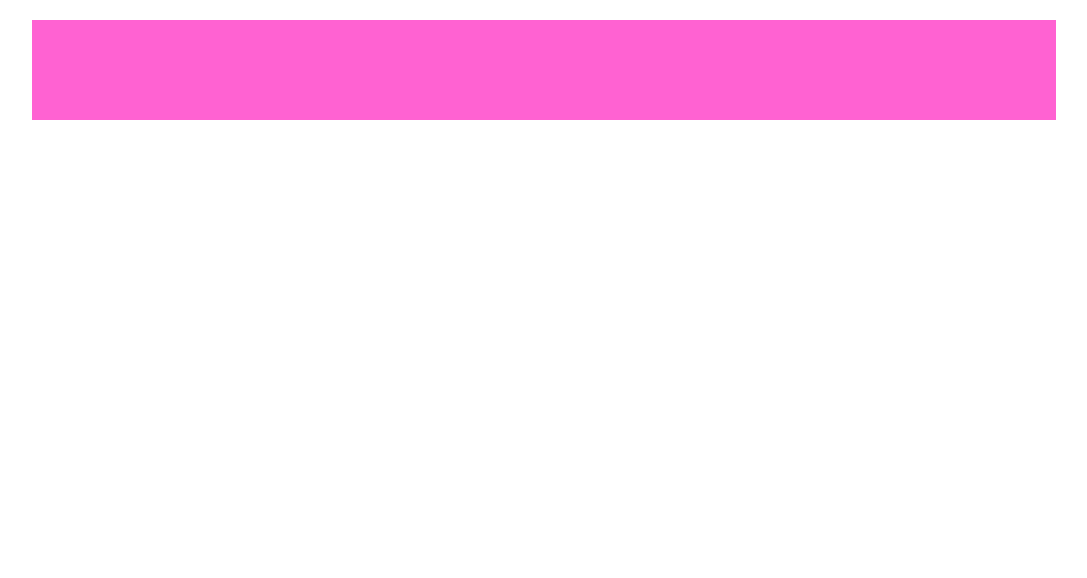
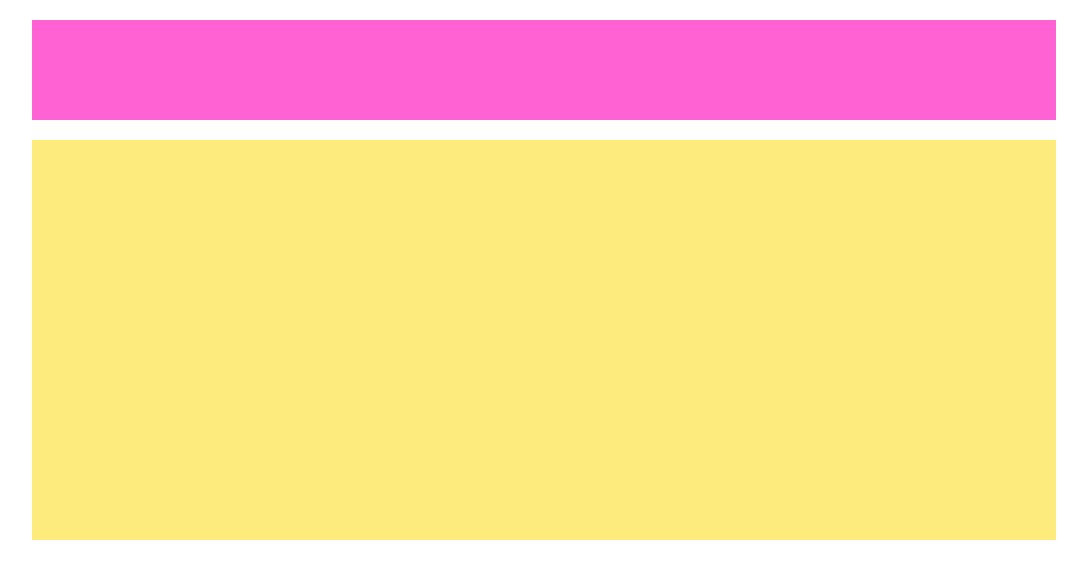
Before and after one commit to SIDDY-CHIUCHIOLO/htmlcss-struttura-wp, a plain HTML site: page index.html in a window 1280 px wide. Shown: the whole page, without its empty margins (96-1183 px from the left). Drawn offline with Linux system fonts and the light colour scheme.

Commit message:
inserito classe layout, layout con background giallo

```diff
--- a/css/style.css
+++ b/css/style.css
@@ -5,10 +5,18 @@
     padding: 0;
 }
 
-.header-bg-rosa{
+.layout{
     width: 80%;
-    height: 100px;
-    background-color: #ff62d2;
     margin: 0 auto;
     margin-top: 20px;
 }
+
+.header-bg-rosa{
+    height: 100px;
+    background-color: #ff62d2;
+}
+
+.main-bg-giallo{
+    background-color: #fdeb7e;
+    height: 400px;
+}
--- a/index.html
+++ b/index.html
@@ -11,12 +11,12 @@
 
     <!-- testa della pagina con background rosa -->
     <header>
-        <div class="header-bg-rosa">
+        <div class="layout header-bg-rosa">
         </div>
     </header>
 
     <main>
-
+        <div class="layout main-bg-giallo"></div>
     </main>
 
     <footer>
```
